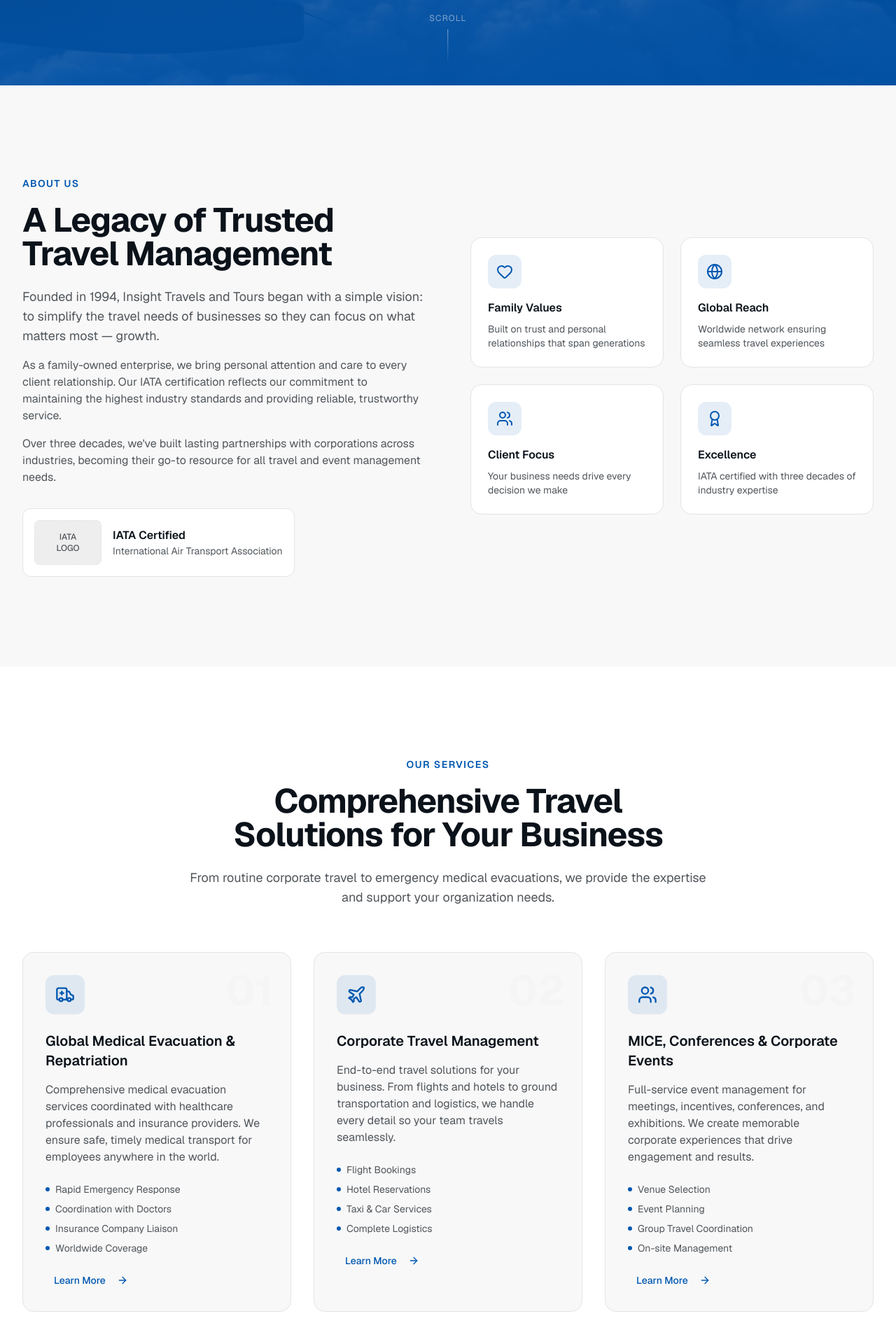
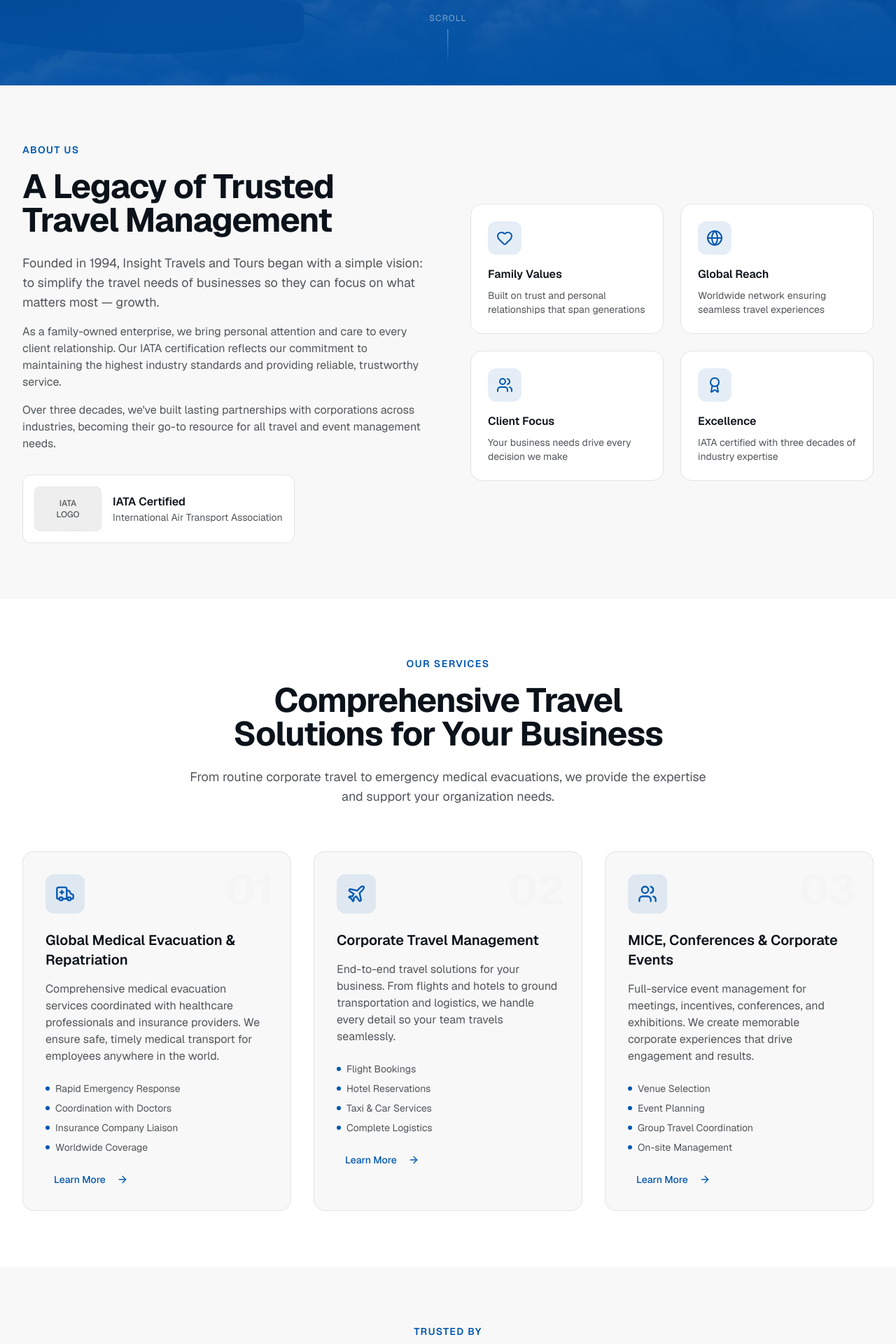
Before and after one commit to aditya-1694/v0-travel-company-website, a Next.js app: page / in a window 1280 px wide. Shown: the part 720-2640 px from the top of the page at 70% size. Built offline with nearby package versions, Linux system fonts and the light colour scheme.

Commit message:
refactor: reduce vertical padding for compact layout
Update padding values for consistent, streamlined spacing.

```diff
--- a/components/about-section.tsx
+++ b/components/about-section.tsx
@@ -25,7 +25,7 @@ export function AboutSection() {
   ]
 
   return (
-    <section id="about" className="py-24 lg:py-32 bg-background">
+    <section id="about" className="py-16 lg:py-20 bg-background">
       <div className="mx-auto max-w-7xl px-4 sm:px-6 lg:px-8">
         <div className="grid lg:grid-cols-2 gap-16 items-center">
           {/* Content */}
--- a/components/clients-section.tsx
+++ b/components/clients-section.tsx
@@ -12,7 +12,7 @@ export function ClientsSection() {
   ]
 
   return (
-    <section id="clients" className="py-24 lg:py-32 bg-background">
+    <section id="clients" className="py-16 lg:py-20 bg-background">
       <div className="mx-auto max-w-7xl px-4 sm:px-6 lg:px-8">
         {/* Header */}
         <div className="text-center max-w-3xl mx-auto mb-16">
--- a/components/contact-section.tsx
+++ b/components/contact-section.tsx
@@ -21,7 +21,7 @@ export function ContactSection() {
   }
 
   return (
-    <section id="contact" className="py-24 lg:py-32 bg-card">
+    <section id="contact" className="py-16 lg:py-20 bg-card">
       <div className="mx-auto max-w-7xl px-4 sm:px-6 lg:px-8">
         {/* Header */}
         <div className="text-center max-w-3xl mx-auto mb-16">
--- a/components/services-section.tsx
+++ b/components/services-section.tsx
@@ -43,7 +43,7 @@ export function ServicesSection() {
   ]
 
   return (
-    <section id="services" className="py-24 lg:py-32 bg-card">
+    <section id="services" className="py-16 lg:py-20 bg-card">
       <div className="mx-auto max-w-7xl px-4 sm:px-6 lg:px-8">
         {/* Header */}
         <div className="text-center max-w-3xl mx-auto mb-16">
--- a/components/testimonials-section.tsx
+++ b/components/testimonials-section.tsx
@@ -23,7 +23,7 @@ export function TestimonialsSection() {
   ]
 
   return (
-    <section className="py-24 lg:py-32 bg-muted">
+    <section className="py-16 lg:py-20 bg-muted">
       <div className="mx-auto max-w-7xl px-4 sm:px-6 lg:px-8">
         {/* Header */}
         <div className="text-center max-w-3xl mx-auto mb-16">
```
